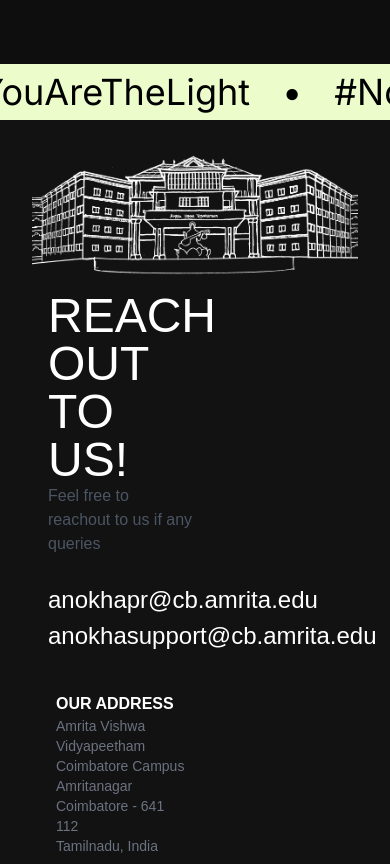
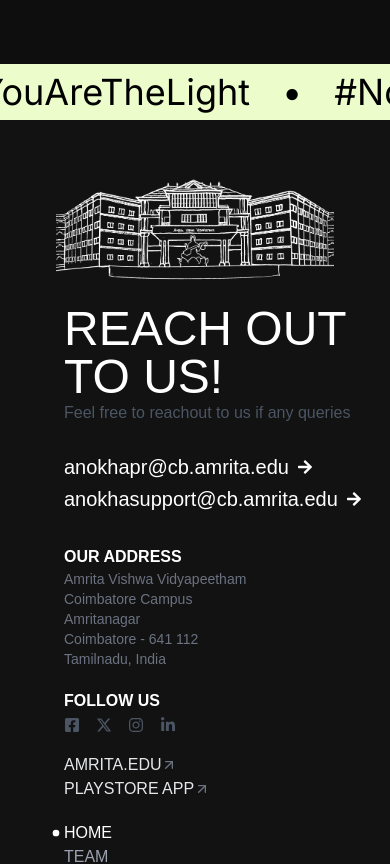
Before and after one commit to knightempire/anokha-2024, a Next.js app: page / in a window 390 px wide. Shown: the part 1680-2544 px from the top of the page. Built offline with nearby package versions, Linux system fonts and the light colour scheme.

Commit message:
Footer Mobile responsive and Very Large Screen

```diff
--- a/src/app/components/Footer.jsx
+++ b/src/app/components/Footer.jsx
@@ -15,15 +15,15 @@
       {/* <div className="absolute inset-0 bg-black opacity-100">
         <h1 className="text-4xl text-white text-center content-center">Trust me this is the footer</h1>
       </div> */}
-      <div className="flex flex-wrap p-4 space-x-4">
-        <div className='p-4'>
+      <div className="flex flex-wrap p-8 space-x-4 lg:justify-center">
+        <div className='p-6'>
           <Image src="/images/footer_image.png" alt="footerImage" width={600} height={600}/>
         </div>
-        <div className=' pl-4 pr-4 pb-4 block w-1/2'>
+        <div className=' pl-4 pr-4 pb-4 block lg:w-1/2'>
           <div className=''><h1 className='text-white text-5xl'>REACH OUT TO US!</h1><h6 className='text-gray-600'>Feel free to reachout to us if any queries</h6></div>
-          <div className='mt-7'><Link href="mailto:anokhapr@cb.amrita.edu" className='text-white text-2xl flex flex-nowrap hover:space-x-4 transition-[margin] ease duration-200' ><p>anokhapr@cb.amrita.edu</p> <FaArrowRight className='align-middle mt-1.5 ml-2 text-xl'/></Link></div>
-          <div className='mt-1'><Link href="mailto:anokhasupport@cb.amrita.edu" className='text-white text-2xl flex flex-nowrap hover:space-x-4'><p>anokhasupport@cb.amrita.edu</p> <FaArrowRight className='align-middle mt-1.5 ml-2 text-xl'/></Link></div>
-          <div className='mt-5 flex flex-wrap justify-between p-2 gap-2'>
+          <div className='mt-7'><Link href="mailto:anokhapr@cb.amrita.edu" className='text-white text-xl flex flex-nowrap hover:space-x-4 transition-[margin] ease duration-200 lg:text-2xl' ><p>anokhapr@cb.amrita.edu</p> <FaArrowRight className='align-middle mt-1.5 ml-2 text-base md:text-xl'/></Link></div>
+          <div className='mt-1'><Link href="mailto:anokhasupport@cb.amrita.edu" className='text-white text-xl flex flex-nowrap hover:space-x-4 lg:text-2xl'><p>anokhasupport@cb.amrita.edu</p> <FaArrowRight className='align-middle mt-1.5 ml-2 text-base lg:text-xl'/></Link></div>
+          <div className='mt-5 flex flex-col lg:flex-row flex-wrap justify-right gap-2 lg:justify-between'>
             <div className='mt-3'>
               <h2 className='text-white font-bold'>OUR ADDRESS</h2>
               <p className='text-gray-500 text-sm'>Amrita Vishwa Vidyapeetham</p>
@@ -41,8 +41,8 @@
                 <Link href={"https://www.linkedin.com"}><FaLinkedinIn className='text-gray-600 hover:text-white'/></Link>
               </div>
               <div className='block mt-5'>
-                <div className='flex flex-nowrap'><FiArrowUpRight className='text-gray-500 text-xl mt-0.5'/><Link href={"https://www.amrita.edu"} className='text-gray-200 hover:text-white hover:font-bold'>AMRITA.EDU</Link></div>
-                <div className='flex flex-nowrap'><FiArrowUpRight className='text-gray-500 text-xl mt-0.5'/><Link href={"https://www.google.com"} className='text-gray-200 hover:text-white hover:font-bold'>PLAYSTORE APP</Link></div>
+                <div className='flex flex-nowrap'><Link href={"https://www.amrita.edu"} className='text-gray-200 hover:text-white hover:font-bold'>AMRITA.EDU</Link><FiArrowUpRight className= 'pr-1 text-gray-500 text-xl mt-0.5'/></div>
+                <div className='flex flex-nowrap'><Link href={"https://www.google.com"} className='text-gray-200 hover:text-white hover:font-bold'>PLAYSTORE APP</Link><FiArrowUpRight className='pr-1 text-gray-500 text-xl mt-0.5'/></div>
               </div>
             </div>
             <div className='mt-3'>
```
